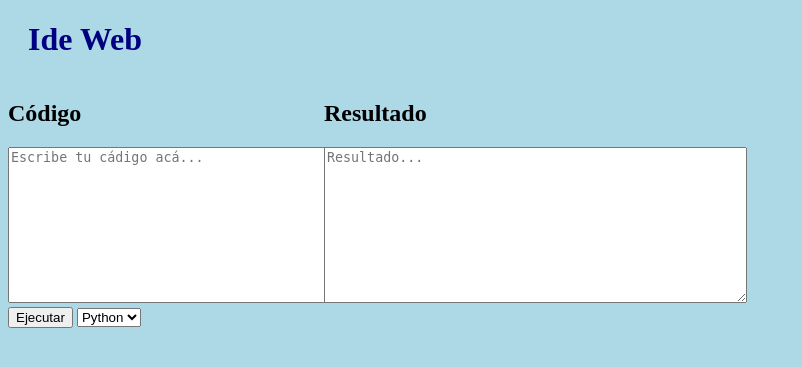
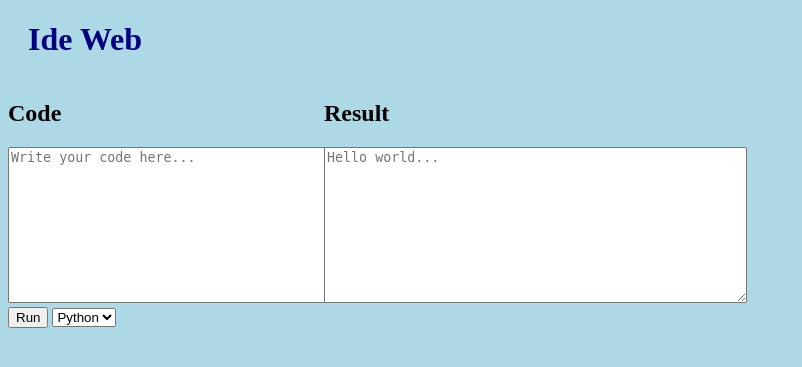
Before and after one commit to Wh4rp/API-Lang, a Flask app: page / in a window 1280 px wide. Shown: the top 367 px of the page, without its empty margins (0-802 px from the left). Run offline with Flask 2, Linux system fonts and the light colour scheme; some libraries are stand-ins or nearby versions.

Commit message:
pass page to english

```diff
--- a/templates/index.html
+++ b/templates/index.html
@@ -30,9 +30,9 @@
   <div class="panel-container">
 
     <div class="child-element">
-      <h2>Código</h2>
-      <textarea id="textCode" name="textCode" rows=10" cols="50" placeholder="Escribe tu cádigo acá..."></textarea>
-      <button id="btnRun" type="button" name="btnRun" onclick="runCode()">Ejecutar</button>
+      <h2>Code</h2>
+      <textarea id="textCode" name="textCode" rows=10" cols="50" placeholder="Write your code here..."></textarea>
+      <button id="btnRun" type="button" name="btnRun" onclick="runCode()">Run</button>
       <select name="languages" id="language">
         <option value="python">Python</option>
         <option value="cpp">C++</option>
@@ -40,8 +40,8 @@
     </div>
 
     <div class="child-element">
-      <h2>Resultado</h2>
-      <textarea id="textResult" name="textResult" rows=10" cols="50" placeholder="Resultado..."></textarea>
+      <h2>Result</h2>
+      <textarea id="textResult" name="textResult" rows=10" cols="50" placeholder="Hello world..."></textarea>
     </div>
 
   </div>
```
Also changed, not shown: sample_page.gif.
